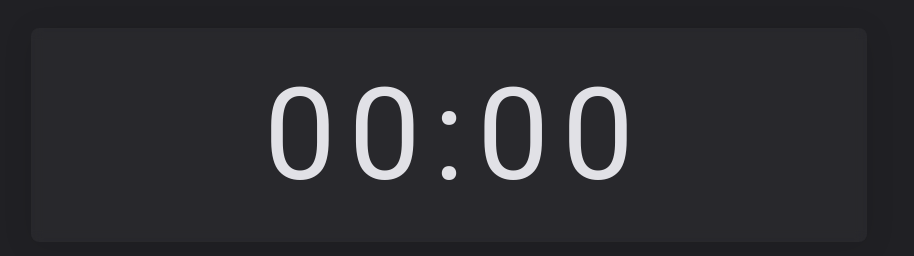
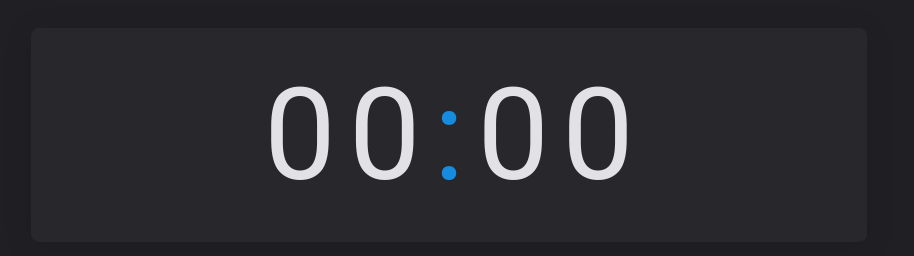
Before and after one commit to projects-for-learning/focused, a React (Vite) app: page / in a window 1280 px wide. Shown: the part 252-508 px from the top of the page, without its empty margins (191-1105 px from the left). Built offline with nearby package versions, Linux system fonts and the light colour scheme.

Commit message:
Add: Add component SeparatorCountdown

```diff
--- a/src/pages/Home/components/Countdown/index.tsx
+++ b/src/pages/Home/components/Countdown/index.tsx
@@ -1,5 +1,5 @@
 import { useContext, useEffect, useState } from "react";
-import { CountdownContainer } from "./styles";
+import { CountdownContainer, SeparatorCountdown } from "./styles";
 import { differenceInSeconds } from "date-fns";
 import { CyclesContext } from "../../../../context/CyclesContext";
 
@@ -51,7 +51,7 @@ export function Countdown() {
     <CountdownContainer>
       <span>{minutes[0]}</span>
       <span>{minutes[1]}</span>
-      <span>:</span>
+      <SeparatorCountdown>:</SeparatorCountdown>
       <span>{seconds[0]}</span>
       <span>{seconds[1]}</span>
     </CountdownContainer>
--- a/src/pages/Home/components/Countdown/styles.ts
+++ b/src/pages/Home/components/Countdown/styles.ts
@@ -18,3 +18,8 @@ export const CountdownContainer = styled.div`
     padding: 0 0.4rem;
   }
 `;
+
+export const SeparatorCountdown = styled.span`
+  font-size: 8rem;
+  color: ${(props) => props.theme["blue-300"]};
+`;
```
